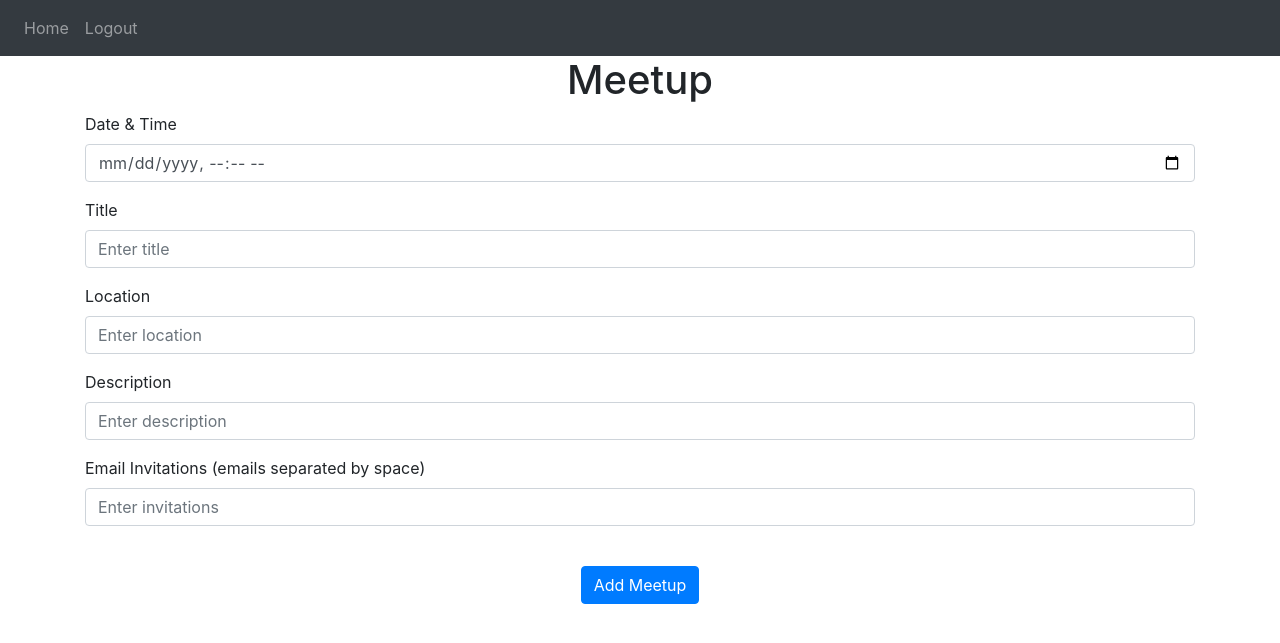
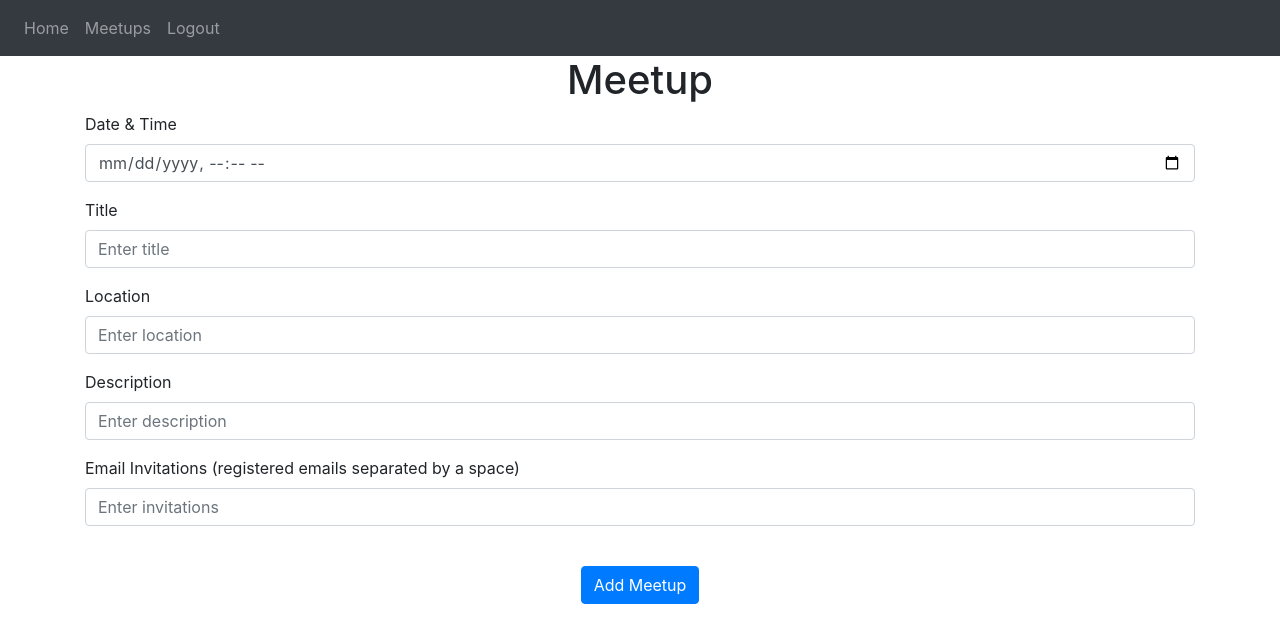
Before and after one commit to Jeffery05/MeetUp, a Flask app: page / in a window 1280 px wide. Shown: the top 643 px of the page. Run offline with Flask 3, Linux system fonts and the light colour scheme; a user stored in the database is signed in; some libraries are stand-ins or nearby versions.

Commit message:
added view_meetups page and route

```diff
--- a/website/models.py
+++ b/website/models.py
@@ -26,4 +26,3 @@ class Meetup(db.Model):
     description = db.Column(db.String(10000))
     invitations = db.Column(db.String(10000))
     owner = db.Column(db.Integer, db.ForeignKey('user.id'))
-    #user_id = db.Column(db.Integer, db.ForeignKey('user.id')) # foreign key links user to the note
--- a/website/templates/base.html
+++ b/website/templates/base.html
@@ -31,6 +31,7 @@
         <div class="navbar-nav">
           {% if user.is_authenticated %}
           <a class="nav-item nav-link" id="home" href="/">Home</a>
+          <a class="nav-item nav-link" id="view_meetups" href="/view_meetups">Meetups</a>
           <a class="nav-item nav-link" id="logout" href="/logout">Logout</a>
           {% else %}
           <a class="nav-item nav-link" id="signUp" href="/sign-up">Sign Up</a>
--- a/website/templates/home.html
+++ b/website/templates/home.html
@@ -44,7 +44,7 @@
     />
   </div>
   <div class="form-group">
-    <label for="invitations">Email Invitations (emails separated by space)</label>
+    <label for="invitations">Email Invitations (registered emails separated by a space)</label>
     <input
       type="text"
       class="form-control"
@@ -53,17 +53,6 @@
       placeholder="Enter invitations"
     />
   </div>
-  <!-- Your comment here
-<div class="form-group">
-        <label for="owner">Owner</label>
-        <input
-          type="text"
-          class="form-control"
-          id="owner"
-          name="owner"
-          placeholder="Enter owner"
-        />
-      </div>-->
   <br />
   <div align="center">
     <button type="submit" class="btn btn-primary">Add Meetup</button>
--- /dev/null
+++ b/website/templates/view_meetups.html
@@ -0,0 +1,4 @@
+{% extends "base.html" %} {% block title %}Home{% endblock %} {% block content
+%}
+<h1 align="center">View Your Meetups</h1>
+{% endblock %}
--- a/website/views.py
+++ b/website/views.py
@@ -17,7 +17,6 @@ def home():
         location = request.form.get('location')
         description = request.form.get('description')
         invitations = request.form.get('invitations')
-        #owner = request.form.get('owner')
         new_meetup = Meetup(date_meetup=date, title=title, location=location, description=description, invitations=invitations, owner=current_user.id)
         flash('Meetup added!', category='success')
 
@@ -45,6 +44,11 @@ def home():
 
 
     return render_template("home.html", user=current_user)
+
+@views.route('/view_meetups', methods=['GET', 'POST']) #decorator: whenever you go to the / URL, whatever in hom() will run
+@login_required
+def view_meetups():
+    return render_template("view_meetups.html", user=current_user)
 """
 @views.route('/delete-note', methods=['POST'])
 def delete_note():
```
Also changed, not shown: instance/database.db.
